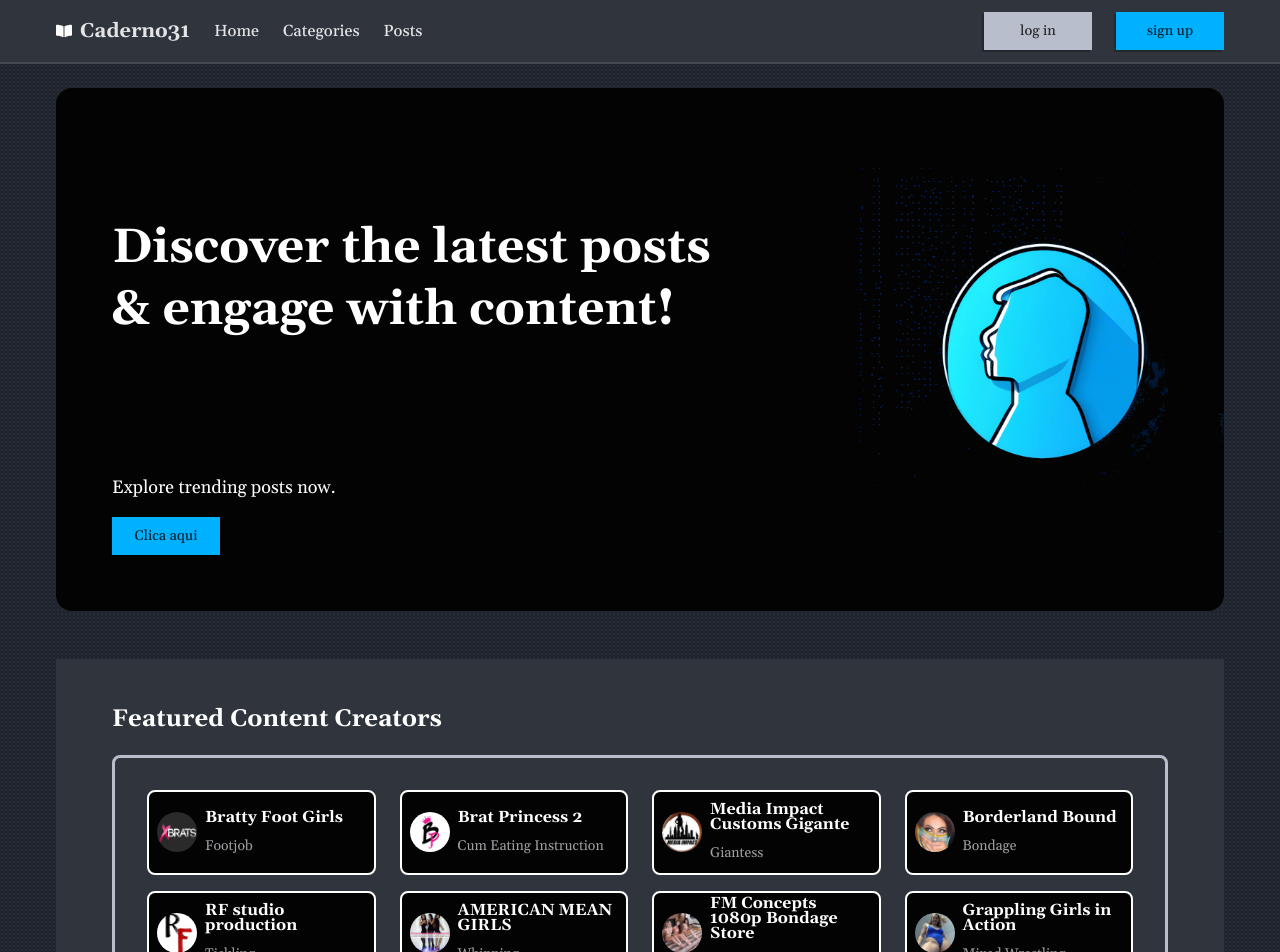
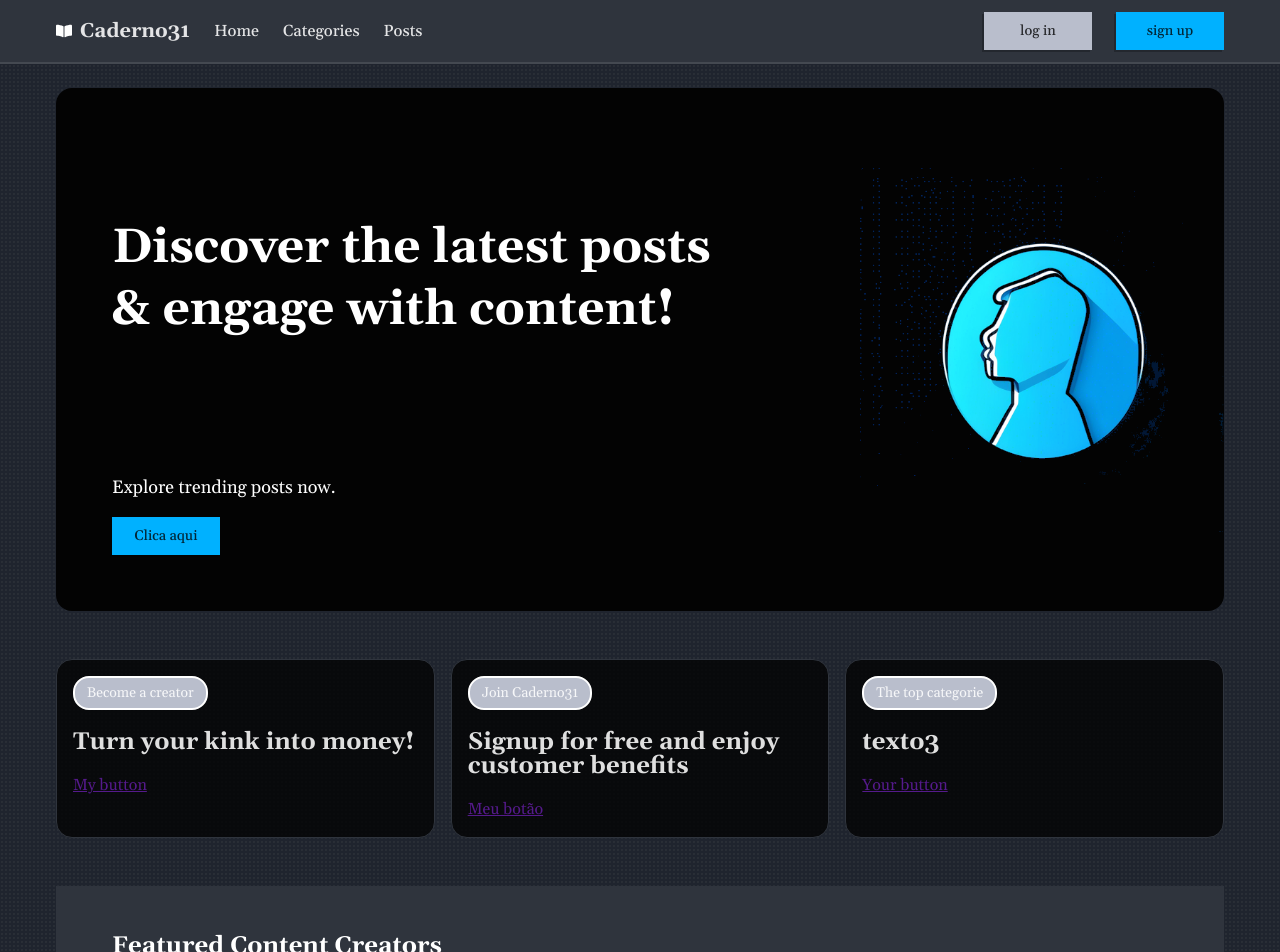
Before and after one commit to guarnieri007/Caderno31NewVersion, a React (Vite) app: page / in a window 1280 px wide. Shown: the top 952 px of the page. Built offline with nearby package versions, Linux system fonts and the light colour scheme.

Commit message:
working on the mini banners

```diff
--- a/src/component/common/banner.tsx
+++ b/src/component/common/banner.tsx
@@ -1,15 +1,16 @@
 import React, { ReactElement } from "react";
 import { BannerProps } from "@/component/interfaces"
-import styles from "@/component/common/input.module.scss"
+import { Chip } from "../styles/common/common-styles";
+import { BannerDiv } from "../styles/common/banner-styles";
 
 export const Banner = ({ actionText, buttonText, image, text, title }: BannerProps): ReactElement => {
     return (
-        <div>
+        <BannerDiv>
             <div>
 
-                <p className={styles.chip}>
+                <Chip>
                     {title}
-                </p>
+                </Chip>
                 <h2>
                     {text}
                 </h2>
@@ -18,6 +19,6 @@ export const Banner = ({ actionText, buttonText, image, text, title }: BannerPro
                 </a>
             </div>
 
-        </div>
+        </BannerDiv>
     )
 }
--- a/src/component/common/creator-chip.tsx
+++ b/src/component/common/creator-chip.tsx
@@ -1,6 +1,6 @@
 import React, { ReactElement } from "react";
 import { CreatorChipProps } from "@/component/interfaces";
-import { CreatorChipDiv } from "@/component/common/common-styles"
+import { CreatorChipDiv } from "../styles/common/common-styles";
 
 export const CreatorChip = ({ title, category, image }: CreatorChipProps): ReactElement => {
     return (
--- a/src/component/common/hero.tsx
+++ b/src/component/common/hero.tsx
@@ -1,7 +1,7 @@
 import React, { ReactElement } from "react";
-import { HeroHeader } from "@/component/common/common-styles";
 import { Button } from "./inputs";
 import { HeroProps } from "@/component/interfaces";
+import { HeroHeader } from "../styles/common/common-styles";
 
 
 
--- a/src/component/common/inputs.tsx
+++ b/src/component/common/inputs.tsx
@@ -1,6 +1,6 @@
 import React, { ReactNode } from "react"
 import { ReactElement } from "react"
-import { ButtonStyled } from "@/component/common/common-styles"
+import { ButtonStyled } from "../styles/common/common-styles"
 
 export interface ButtonProps {
     color: "primary" | "secondary",
--- a/src/component/common/items-colections.tsx
+++ b/src/component/common/items-colections.tsx
@@ -1,7 +1,7 @@
 import React, { ReactElement } from "react";
 import { ItemsColectionsProps } from "@/component/interfaces"
-import { ItemsColectionsDiv } from "@/component/common/common-styles";
 import { Button } from "./inputs";
+import { ItemsColectionsDiv } from "../styles/common/common-styles";
 
 export const ItemsColections = ({ title, children }: ItemsColectionsProps): ReactElement => {
     return (
--- /dev/null
+++ b/src/component/common/miniBannerLayout.tsx
@@ -0,0 +1,11 @@
+import React, { ReactElement } from "react";
+import { MiniBannerStyle } from "../styles/common/miniBannerStyle";
+import { MiniBannerLayoutProps } from "../interfaces";
+
+export const MiniBannerLayout = ({items}:MiniBannerLayoutProps ):ReactElement => {
+    return (
+        <MiniBannerStyle>
+            {...items}
+        </MiniBannerStyle>
+    )
+}
--- a/src/component/interfaces.tsx
+++ b/src/component/interfaces.tsx
@@ -27,3 +27,7 @@ export interface BannerProps {
     image: string;
     actionText: string | null;
 }
+
+export interface MiniBannerLayoutProps {
+    items: ReactNode[];
+}
--- a/src/component/pages/home.tsx
+++ b/src/component/pages/home.tsx
@@ -1,5 +1,4 @@
 import React, { ReactElement } from "react";
-import {ContentCreatorDiv} from "@/component/common/common-styles";
 import { Hero } from "../common/hero";
 import FaceImage from "@/assets/images/face.png"
 import { ItemsColections } from "../common/items-colections";
@@ -13,8 +12,31 @@ import MediaImpact from "@/assets/images/teste/avatar_md_5309.jpg"
 import GGiA from "@/assets/images/teste/avatar_md_9079.jpg"
 import AmericaMeanGirls from "@/assets/images/teste/avatar_md_3627.jpg"
 import { HomeDiv } from "./home-styles";
+import { ContentCreatorDiv } from "../styles/common/common-styles";
+import { MiniBannerLayout } from "../common/miniBannerLayout";
+import { BannerProps } from "../interfaces";
+import { Banner } from "../common/banner";
 
 export const Home = (): ReactElement => {
+
+    //it will be the variable with all the bannerItems that we want to render on the MiniBannerLayout
+    const bannerItems:ReactElement[] = [];
+
+    //Shoulg grab the information from the api server
+    const bannerData = [
+        {actionText: "Action Test 1", buttonText: "My button", image: "", title: "Become a creator", text: "Turn your kink into money!"} as BannerProps,
+        {actionText: "Action Test 2", buttonText: "Meu botão", image: "", title: "Join Caderno31", text: "Signup for free and enjoy customer benefits"} as BannerProps,
+        {actionText: "Action Test 3", buttonText: "Your button", image: "", title: "The top categorie", text: "texto3"} as BannerProps,
+    ];
+
+    //for each item, we should transform to the element we want to render on the screen and push each item to the bannerItems const
+    bannerData.forEach(element => {
+        const item = <Banner actionText={element.actionText} buttonText={element.buttonText} image={element.image} text={element.text} title={element.title} />
+        bannerItems.push(item);
+    });
+
+
+
     const collectionContentCreators = <>
         <ContentCreatorDiv>
             <CreatorChip
@@ -74,6 +96,11 @@ export const Home = (): ReactElement => {
 
                 </div>
             </div>
+
+            <div className="defaultPadding">
+                <MiniBannerLayout items={bannerItems} />
+            </div>
+
             <div className="defaultPadding">
                 <div className="backgroundStructure">
                     <ItemsColections title="Featured Content Creators" children={collectionContentCreators}
--- /dev/null
+++ b/src/component/styles/common/banner-styles.ts
@@ -0,0 +1,9 @@
+import styled from "styled-components";
+
+export const BannerDiv = styled.div`
+    border: 1px solid ${(prop) => prop.theme["background-color"]};
+    background-color: ${(prop) => prop.theme["button-text-color"]};
+    border-radius: 16px;
+    box-sizing: border-box;
+    padding: 1rem;
+`
--- a/src/component/common/common-styles.ts
+++ b/src/component/styles/common/common-styles.ts
@@ -1,5 +1,5 @@
 import styled from "styled-components"
-import { ButtonProps } from "./inputs";
+import { ButtonProps } from "../../common/inputs";
 interface ButtonStyledProps {
   ButtonTheme: ButtonProps["color"];
 }
@@ -159,7 +159,13 @@ export const ContentCreatorDiv = styled.div`
   gap: 16px 24px;
 `
 
-export const chip = styled.div`
+export const Chip = styled.div`
   background-color: #b9becc;
   border: ${(prop) => prop.theme.white} solid 2px;
+  border-radius: 1rem;
+  font-size: 0.875rem;
+  display: inline-flex;
+  flex-wrap: nowrap;
+  width: auto;
+  padding: 0.175rem 0.75rem;
 `
--- /dev/null
+++ b/src/component/styles/common/miniBannerStyle.ts
@@ -0,0 +1,7 @@
+import styled from "styled-components";
+
+export const MiniBannerStyle = styled.div`
+    display: grid;
+    grid-template-columns: repeat(3, 1fr);
+    gap: 16px;
+`
```
Lines whose indentation alone changed are shown as unchanged.
